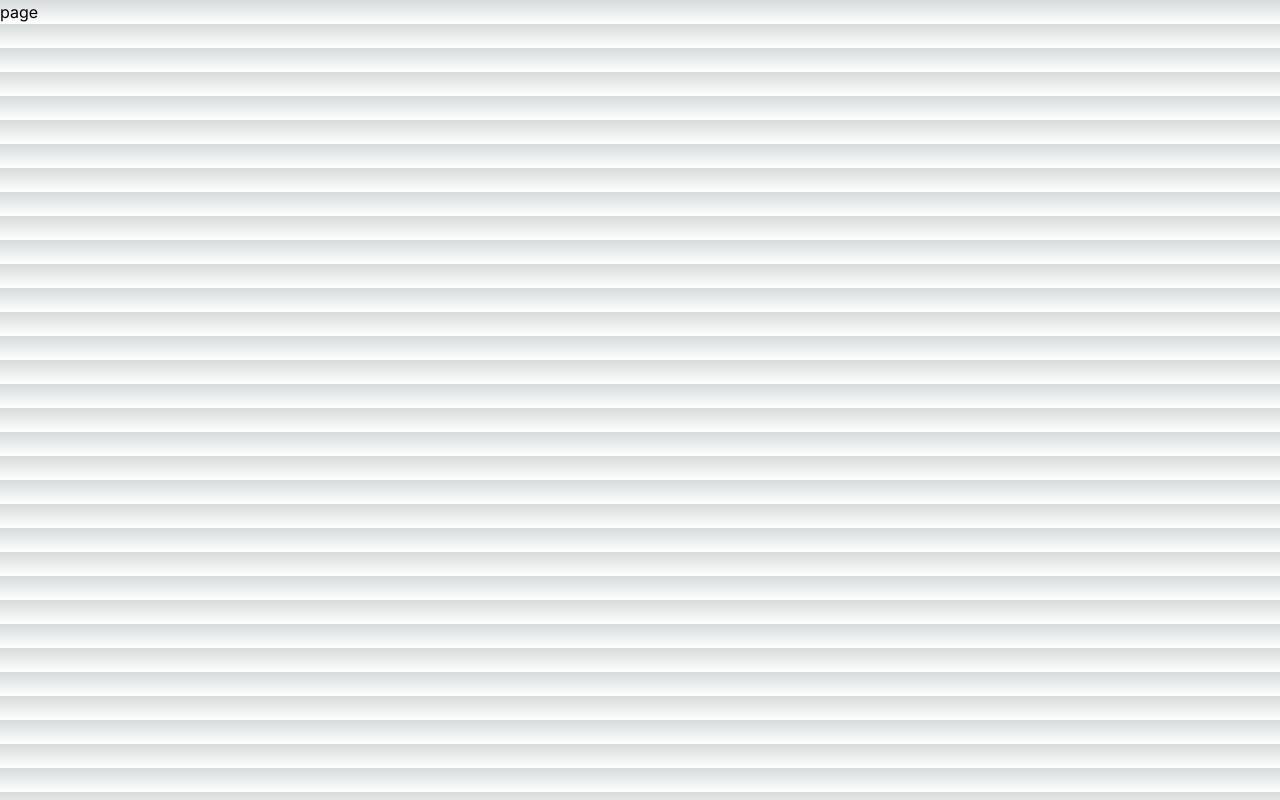
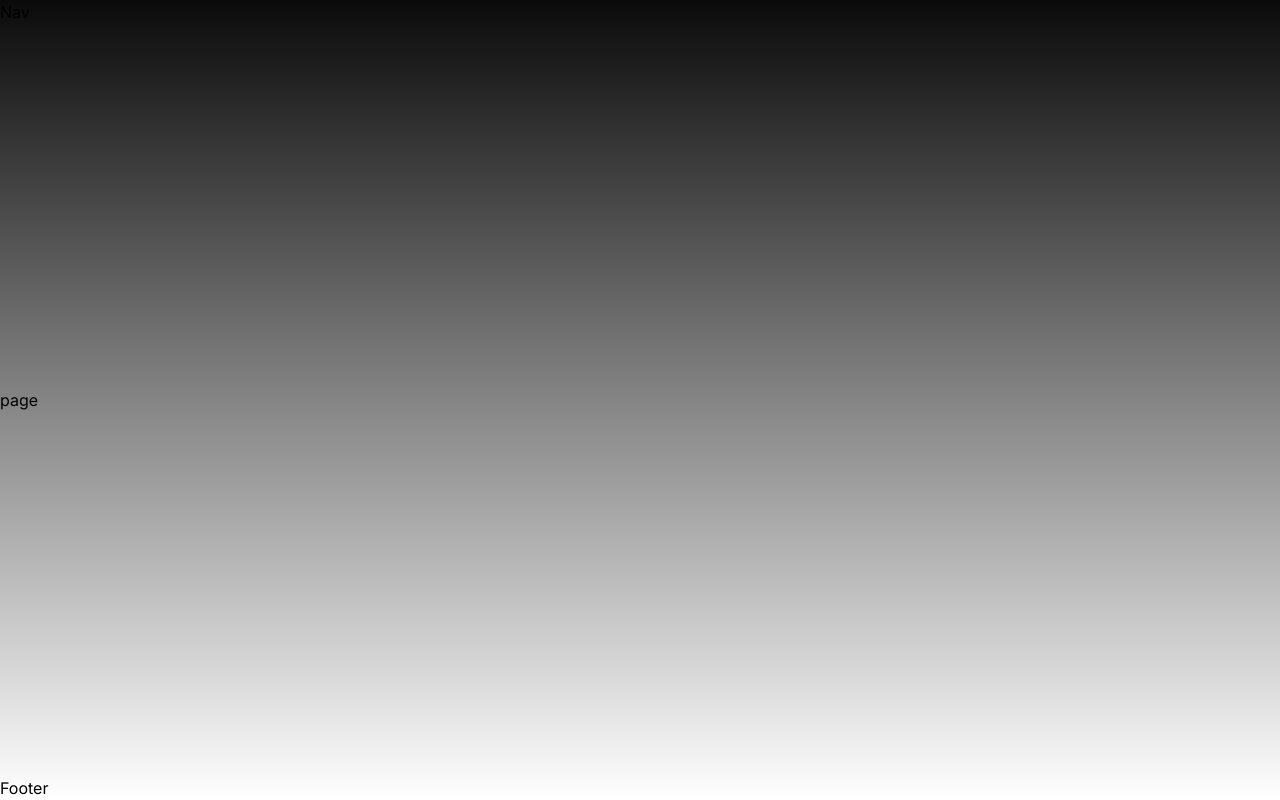
Before and after one commit to Sheriff-Oladimeji/NekoFlix, a Next.js app: page /animes in a window 1280 px wide. Built offline with nearby package versions, Linux system fonts and the light colour scheme.

Commit message:
feat: add vercel analytics

```diff
--- a/package.json
+++ b/package.json
@@ -9,6 +9,7 @@
     "lint": "next lint"
   },
   "dependencies": {
+    "@vercel/analytics": "^1.1.2",
     "axios": "^1.6.5",
     "next": "14.0.4",
     "react": "^18",
--- a/src/app/layout.tsx
+++ b/src/app/layout.tsx
@@ -1,22 +1,31 @@
-import type { Metadata } from 'next'
-import { Inter } from 'next/font/google'
-import './globals.css'
-
-const inter = Inter({ subsets: ['latin'] })
+import type { Metadata } from "next";
+import { Inter } from "next/font/google";
+import "./globals.css";
+import Nav from "@/components/Nav";
+import Footer from "@/components/Footer";
+import { Analytics } from "@vercel/analytics/react";
+const inter = Inter({ subsets: ["latin"] });
 
 export const metadata: Metadata = {
-  title: 'NekoFlix',
-  description: 'Stream anime series for free',
-}
+  title: "NekoFlix",
+  description: "Stream anime series for free",
+};
 
 export default function RootLayout({
   children,
 }: {
-  children: React.ReactNode
+  children: React.ReactNode;
 }) {
   return (
     <html lang="en">
-      <body className={inter.className}>{children}</body>
+      <body
+        className={`${inter.className} bg-dark flex flex-col min-h-screen justify-between`}
+      >
+        <Nav/>
+        {children}
+        <Analytics/>
+        <Footer/>
+      </body>
     </html>
-  )
+  );
 }
--- a/src/app/page.tsx
+++ b/src/app/page.tsx
@@ -5,7 +5,7 @@ export default async  function Home() {
   console.log(data);
 
   return (
-    <main className="flex min-h-screen flex-col items-center justify-between p-24">
+    <main className="flex min-h-screen flex-col items-center justify-between p-24 ">
       <h1>Hello</h1>
     </main>
   )
--- /dev/null
+++ b/src/components/Footer.tsx
@@ -0,0 +1,9 @@
+import React from 'react'
+
+const Footer = () => {
+  return (
+    <div>Footer</div>
+  )
+}
+
+export default Footer
--- /dev/null
+++ b/src/components/Nav.tsx
@@ -0,0 +1,9 @@
+import React from 'react'
+
+const Nav = () => {
+  return (
+    <div>Nav</div>
+  )
+}
+
+export default Nav
--- a/tailwind.config.ts
+++ b/tailwind.config.ts
@@ -1,20 +1,18 @@
-import type { Config } from 'tailwindcss'
+import type { Config } from "tailwindcss";
 
 const config: Config = {
   content: [
-    './src/pages/**/*.{js,ts,jsx,tsx,mdx}',
-    './src/components/**/*.{js,ts,jsx,tsx,mdx}',
-    './src/app/**/*.{js,ts,jsx,tsx,mdx}',
+    "./src/pages/**/*.{js,ts,jsx,tsx,mdx}",
+    "./src/components/**/*.{js,ts,jsx,tsx,mdx}",
+    "./src/app/**/*.{js,ts,jsx,tsx,mdx}",
   ],
   theme: {
     extend: {
-      backgroundImage: {
-        'gradient-radial': 'radial-gradient(var(--tw-gradient-stops))',
-        'gradient-conic':
-          'conic-gradient(from 180deg at 50% 50%, var(--tw-gradient-stops))',
+      colors: {
+        dark: "#0A0A0A",
       },
     },
   },
   plugins: [],
-}
-export default config
+};
+export default config;
```
Also changed, not shown: 1 other file (tests, documents, lock files or other folders).
